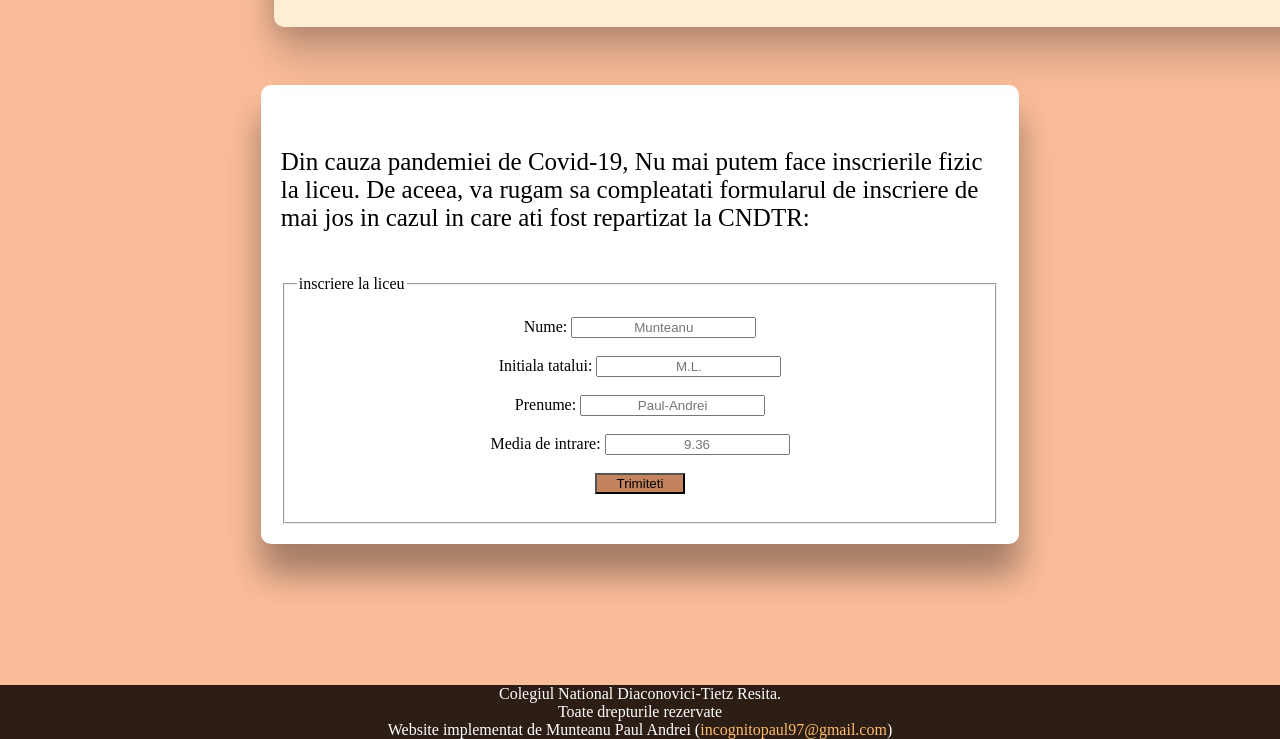
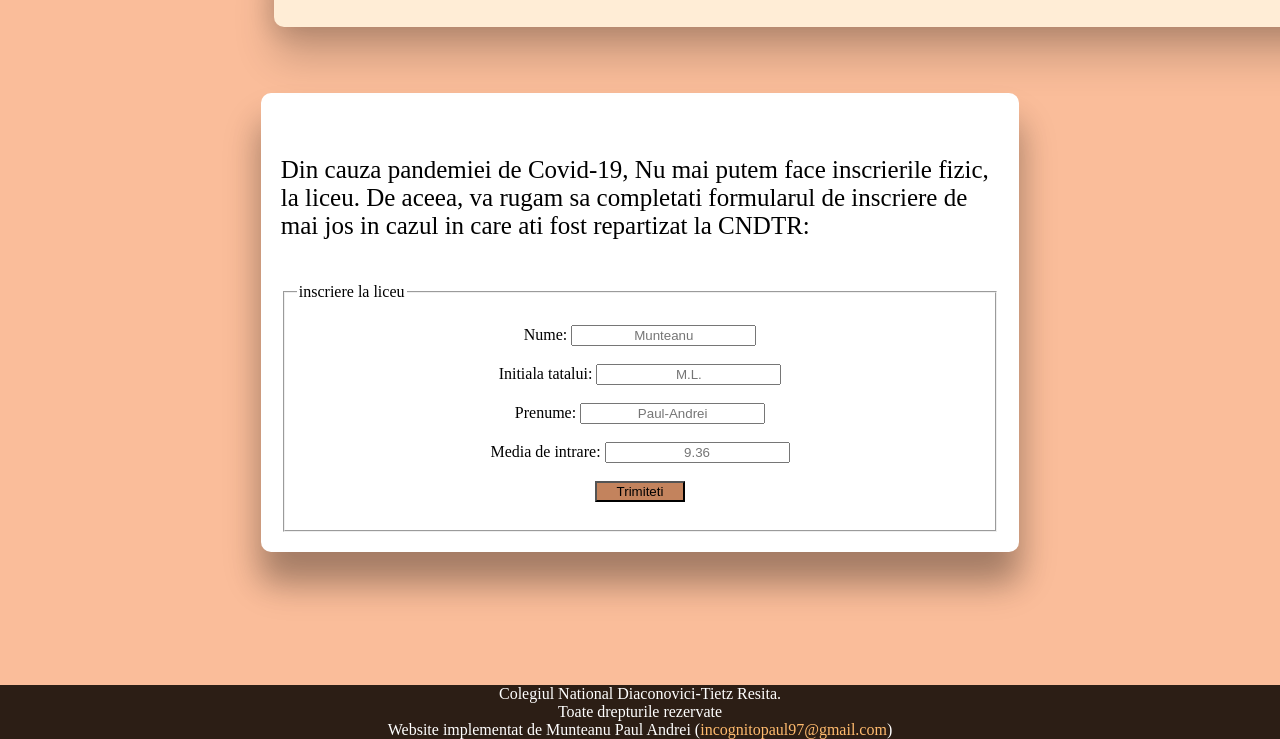
Before and after one commit to Pcarioca/CNDT, a plain HTML site: page Liceu.HTML in a window 1280 px wide. Shown: the part 61-800 px from the top of the page. Drawn offline with Linux system fonts and the light colour scheme.

Commit message:
Corecturi

```diff
--- a/INDEX.CSS
+++ b/INDEX.CSS
@@ -11,6 +11,7 @@ body{
     padding: 20px;
     margin-top: 30px;
     box-shadow: 0 30px 30px 0 rgba(0, 0, 0, 0.2), 0 30px 40px 0 rgba(0, 0, 0, 0.19);
+    margin-top: 3%;
 
 
 }
--- a/Liceu.HTML
+++ b/Liceu.HTML
@@ -29,7 +29,7 @@
     <div class="container">
 <br>
 
-<p id="repartizat">Din cauza pandemiei de Covid-19, Nu mai putem face inscrierile fizic la liceu. De aceea, va rugam sa compleatati formularul de inscriere de mai jos in cazul in care ati fost repartizat la CNDTR:</p>
+<p id="repartizat">Din cauza pandemiei de Covid-19, Nu mai putem face inscrierile fizic, la liceu. De aceea, va rugam sa completati formularul de inscriere de mai jos in cazul in care ati fost repartizat la CNDTR:</p>
 <br>
 <form method="GET">
     <fieldset>
```
Also changed, not shown: index.HTML (+0 -1 lines), Liceu.CSS (deleted).
